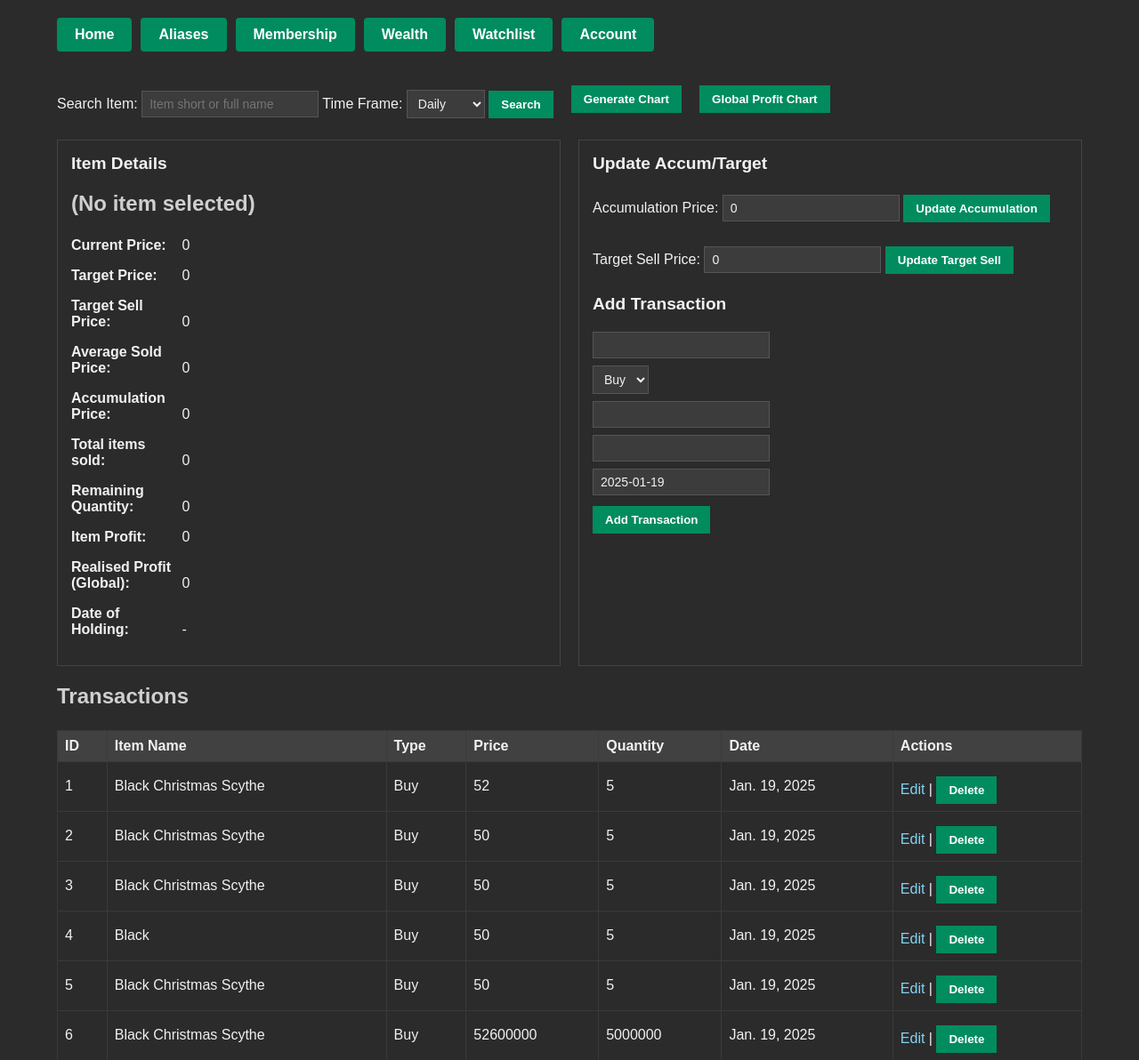
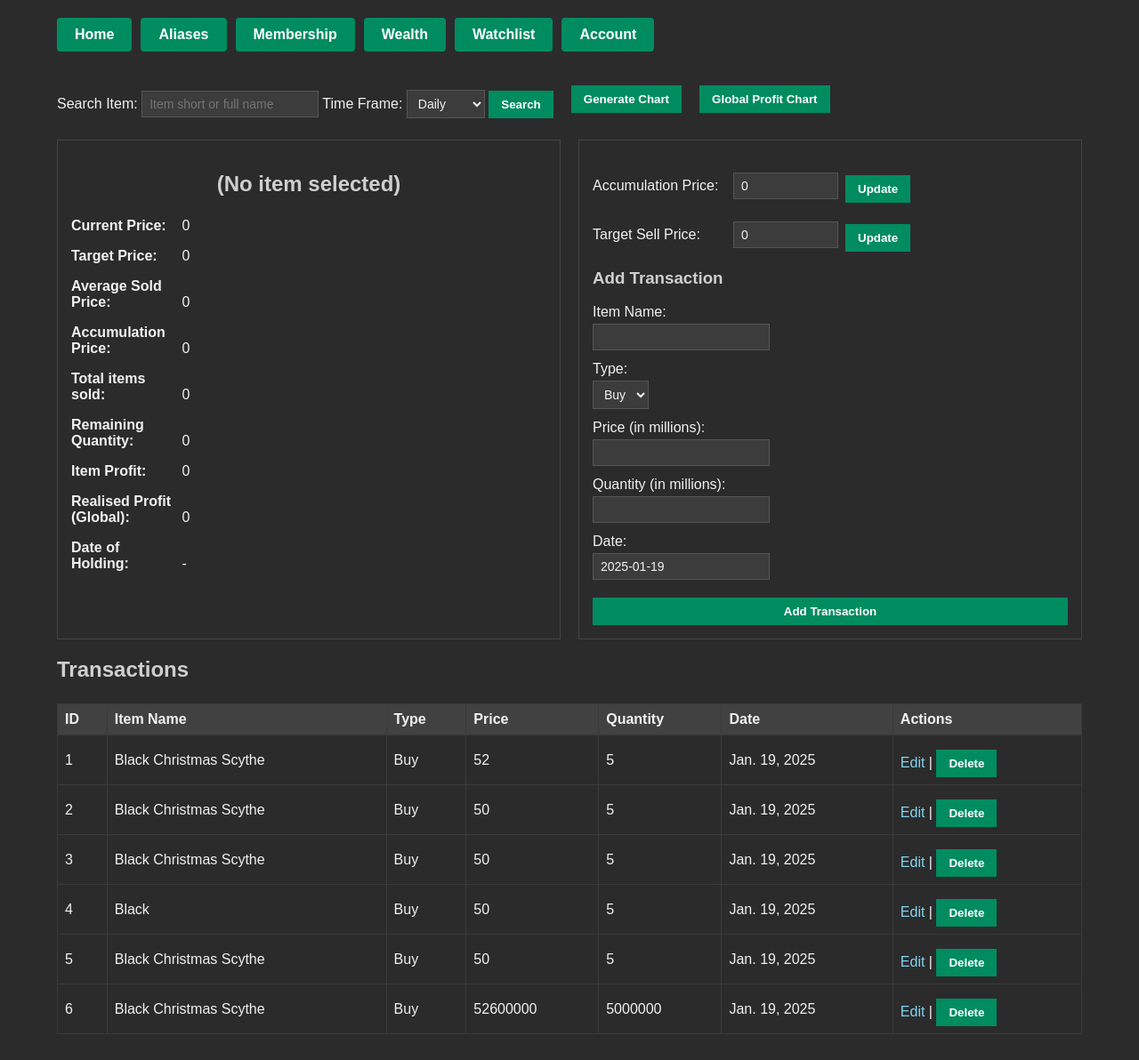
Before and after one commit to Arblack12/trade_tracker, a Django app: page / in a window 1280 px wide. Shown: the top 1192 px of the page at 89% size. After the commit the page ends 1163 px from the top, so only its background shows below. Run offline with Django 5.2, Linux system fonts and the light colour scheme; data comes from the database, SQL or seed files in the repository; both versions use the stored data as it was after the commit.

Commit message:
update #13

```diff
--- a/trades/forms.py
+++ b/trades/forms.py
@@ -19,13 +19,14 @@ class TransactionManualItemForm(forms.Form):
 
     def save(self):
         """
-        Look up or create an `Item` by matching either the alias short_name or item name.
-        Then create a new Transaction.
+        Interpret price & quantity as 'millions'. E.g. if user enters 52.6,
+        we store 52,600,000 in the DB.
         """
         name_input = self.cleaned_data['item_name'].strip()
         trans_type = self.cleaned_data['trans_type']
-        price = self.cleaned_data['price']
-        quantity = self.cleaned_data['quantity']
+        # Convert to millions
+        price = self.cleaned_data['price'] * 1_000_000
+        quantity = self.cleaned_data['quantity'] * 1_000_000
         date_of_holding = self.cleaned_data['date_of_holding']
 
         alias = Alias.objects.filter(short_name__iexact=name_input).first()
@@ -54,7 +55,8 @@ class TransactionManualItemForm(forms.Form):
 class TransactionEditForm(forms.Form):
     """
     A form for editing an existing Transaction, allowing the user to change
-    item name, type, price, quantity, and date.
+    item name, type, price, quantity, and date. We also treat user-entered
+    price/quantity in "millions" for consistency with TransactionManualItemForm.
     """
     transaction_id = forms.IntegerField(widget=forms.HiddenInput())
     item_name = forms.CharField(label="Item Name", max_length=200)
@@ -64,18 +66,19 @@ class TransactionEditForm(forms.Form):
     date_of_holding = forms.DateField()
 
     def load_initial(self, transaction):
-        """Populate initial values from the given Transaction object."""
+        """Populate initial values from the given Transaction object, dividing by 1,000,000 to show 'millions'."""
         self.fields['transaction_id'].initial = transaction.id
         self.fields['item_name'].initial = transaction.item.name
         self.fields['trans_type'].initial = transaction.trans_type
-        self.fields['price'].initial = transaction.price
-        self.fields['quantity'].initial = transaction.quantity
+        # Convert DB-stored price/qty into 'millions'
+        self.fields['price'].initial = transaction.price / 1_000_000.0
+        self.fields['quantity'].initial = transaction.quantity / 1_000_000.0
         self.fields['date_of_holding'].initial = transaction.date_of_holding
 
     def update_transaction(self):
         """
-        Updates the existing Transaction with new data.  If the user changes
-        the item name, we do the same alias→item logic as in the manual form.
+        Updates the existing Transaction with new data, again converting
+        user-entered millions back to the full integer (e.g. 52.6 -> 52,600,000).
         """
         from .models import Transaction, Alias, Item
 
@@ -84,8 +87,8 @@ class TransactionEditForm(forms.Form):
 
         name_input = self.cleaned_data['item_name'].strip()
         trans_type = self.cleaned_data['trans_type']
-        price = self.cleaned_data['price']
-        quantity = self.cleaned_data['quantity']
+        price = self.cleaned_data['price'] * 1_000_000
+        quantity = self.cleaned_data['quantity'] * 1_000_000
         date_of_holding = self.cleaned_data['date_of_holding']
 
         # Same alias logic:
@@ -122,15 +125,18 @@ class AccumulationPriceForm(forms.ModelForm):
         model = AccumulationPrice
         fields = ['item', 'accumulation_price']
 
+
 class TargetSellPriceForm(forms.ModelForm):
     class Meta:
         model = TargetSellPrice
         fields = ['item', 'target_sell_price']
 
+
 class MembershipForm(forms.ModelForm):
     class Meta:
         model = Membership
         fields = ['account_name', 'membership_status', 'membership_end_date']
+
 
 class WealthDataForm(forms.ModelForm):
     class Meta:
@@ -140,6 +146,7 @@ class WealthDataForm(forms.ModelForm):
             'june','july','august','september','october','november','december'
         ]
 
+
 class WatchlistForm(forms.ModelForm):
     class Meta:
         model = Watchlist
--- a/trades/templates/trades/index.html
+++ b/trades/templates/trades/index.html
@@ -26,14 +26,29 @@
         .left-panel, .right-panel {
             flex: 1; border: 1px solid #444; padding: 15px;
         }
-        .panel-title {
-            font-size: 1.2em; margin-bottom: 10px; font-weight: bold;
-        }
         .item-image {
-            max-width: 150px; max-height: 150px; margin-bottom: 10px;
+            max-width: 150px;
+            max-height: 150px;
+            margin-bottom: 10px;
         }
         .field-label {
-            font-weight: bold; width: 120px; display: inline-block;
+            font-weight: bold;
+            width: 120px;
+            display: inline-block;
+        }
+
+        /* Make the accum/target forms line up nicely */
+        .accum-target-form {
+            display: flex;
+            align-items: center;
+            gap: 8px;
+            margin-bottom: 10px;
+        }
+        .accum-target-form label {
+            width: 150px;
+        }
+        .accum-target-form input[type="number"] {
+            width: 100px;
         }
     </style>
 </head>
@@ -48,7 +63,7 @@
             <li><a href="{% url 'trades:membership_list' %}">Membership</a></li>
             <li><a href="{% url 'trades:wealth_list' %}">Wealth</a></li>
             <li><a href="{% url 'trades:watchlist_list' %}">Watchlist</a></li>
-            <!-- Profit Chart link removed as requested -->
+            <!-- Profit Chart link omitted as requested -->
             <li><a href="{% url 'trades:account_page' %}">Account</a></li>
         </ul>
     </div>
@@ -68,7 +83,7 @@
             <button type="submit">Search</button>
         </form>
 
-        <!-- Buttons for chart (as in your existing design) -->
+        <!-- Buttons for chart (kept as example) -->
         <a href="{% url 'trades:global_profit_chart' %}" style="margin-left:10px;">
             <button>Generate Chart</button>
         </a>
@@ -78,9 +93,10 @@
     </div>
 
     <div class="content-row">
-        <!-- LEFT PANEL: item details -->
+        <!-- LEFT PANEL: item image & info -->
         <div class="left-panel">
-            <div class="panel-title">Item Details</div>
+            <!-- REMOVE "Item Details:" heading, center image+name -->
+            <div style="text-align:center;">
                 {% if item_image_url %}
                     <img src="{{ item_image_url }}" alt="Item Image" class="item-image">
                 {% endif %}
@@ -89,14 +105,12 @@
                 {% else %}
                     <h2>(No item selected)</h2>
                 {% endif %}
+            </div>
 
             <p><span class="field-label">Current Price:</span>
                {% if item_transactions|length > 0 %}{{ item_transactions.0.price|floatformat:0 }}{% else %}0{% endif %}</p>
 
             <p><span class="field-label">Target Price:</span>
-               {% if target_obj %}{{ target_obj.target_sell_price|floatformat:0 }}{% else %}0{% endif %}</p>
-
-            <p><span class="field-label">Target Sell Price:</span>
                {% if target_obj %}{{ target_obj.target_sell_price|floatformat:0 }}{% else %}0{% endif %}</p>
 
             <p><span class="field-label">Average Sold Price:</span> {{ avg_sold_price|floatformat:0 }}</p>
@@ -116,37 +130,54 @@
                {% if item_transactions|length > 0 %}{{ item_transactions.0.date_of_holding }}{% else %}-{% endif %}</p>
         </div>
 
-        <!-- RIGHT PANEL: Update Accum/Target + Add Transaction -->
+        <!-- RIGHT PANEL: Accum/Target forms + Add Transaction -->
         <div class="right-panel">
-            <div class="panel-title">Update Accum/Target</div>
+            <!-- We remove the "Update Accum/Target" heading -->
+
             <!-- Accumulation form -->
-            <form method="post" style="margin-bottom:10px;">
+            <form method="post" class="accum-target-form">
                 {% csrf_token %}
                 <input type="hidden" name="acc_item_id" value="{% if item_obj %}{{ item_obj.id }}{% endif %}">
                 <label for="acc_price">Accumulation Price:</label>
                 <input type="number" step="0.01" name="accumulation_price" id="acc_price"
                        value="{% if accumulation_obj %}{{ accumulation_obj.accumulation_price }}{% else %}0{% endif %}">
-                <button type="submit" name="update_accumulation">Update Accumulation</button>
+                <button type="submit" name="update_accumulation">Update</button>
             </form>
 
             <!-- Target Sell Price form -->
-            <form method="post" style="margin-bottom:20px;">
+            <form method="post" class="accum-target-form">
                 {% csrf_token %}
                 <input type="hidden" name="ts_item_id" value="{% if item_obj %}{{ item_obj.id }}{% endif %}">
                 <label for="ts_price">Target Sell Price:</label>
                 <input type="number" step="0.01" name="target_sell_price" id="ts_price"
                        value="{% if target_obj %}{{ target_obj.target_sell_price }}{% else %}0{% endif %}">
-                <button type="submit" name="update_target_sell">Update Target Sell</button>
+                <button type="submit" name="update_target_sell">Update</button>
             </form>
 
-            <div class="panel-title">Add Transaction</div>
-            <form method="post">
+            <!-- Add Transaction form (labels + alignment) -->
+            <h3>Add Transaction</h3>
+            <form method="post" style="display:flex; flex-direction:column; gap:8px;">
                 {% csrf_token %}
-                {{ transaction_form.item_name }}<br>
-                {{ transaction_form.trans_type }}<br>
-                {{ transaction_form.price }}<br>
-                {{ transaction_form.quantity }}<br>
-                {{ transaction_form.date_of_holding }}<br>
+                <div>
+                    <label>Item Name:</label><br>
+                    {{ transaction_form.item_name }}
+                </div>
+                <div>
+                    <label>Type:</label><br>
+                    {{ transaction_form.trans_type }}
+                </div>
+                <div>
+                    <label>Price (in millions):</label><br>
+                    {{ transaction_form.price }}
+                </div>
+                <div>
+                    <label>Quantity (in millions):</label><br>
+                    {{ transaction_form.quantity }}
+                </div>
+                <div>
+                    <label>Date:</label><br>
+                    {{ transaction_form.date_of_holding }}
+                </div>
                 <button type="submit" name="add_transaction">Add Transaction</button>
             </form>
         </div>
@@ -194,29 +225,29 @@
     {% if edit_form %}
         <hr>
         <h2>Edit Transaction</h2>
-        <form method="post">
+        <form method="post" style="display:flex; flex-direction:column; gap:8px;">
             {% csrf_token %}
             {{ edit_form.transaction_id }}
-            <p>
+            <div>
               <label>Item Name:</label><br>
               {{ edit_form.item_name }}
-            </p>
-            <p>
+            </div>
+            <div>
               <label>Type:</label><br>
               {{ edit_form.trans_type }}
-            </p>
-            <p>
-              <label>Price:</label><br>
+            </div>
+            <div>
+              <label>Price (in millions):</label><br>
               {{ edit_form.price }}
-            </p>
-            <p>
-              <label>Quantity:</label><br>
+            </div>
+            <div>
+              <label>Quantity (in millions):</label><br>
               {{ edit_form.quantity }}
-            </p>
-            <p>
+            </div>
+            <div>
               <label>Date:</label><br>
               {{ edit_form.date_of_holding }}
-            </p>
+            </div>
             <button type="submit" name="update_transaction">Update Transaction</button>
         </form>
     {% endif %}
--- a/trades/views.py
+++ b/trades/views.py
@@ -30,7 +30,7 @@ def index(request):
       - Search, timeframe
       - Item details panel
       - Forms to update accumulation/target-sell
-      - Add transaction form (redirects with ?search= the new item)
+      - Add transaction form
       - Edit/delete transaction form at the bottom
     """
     timeframe = request.GET.get('timeframe', 'Daily')
@@ -125,7 +125,7 @@ def index(request):
                 messages.error(request, "Error updating transaction.")
                 edit_form = ef
 
-    # If GET or we have form errors, we proceed:
+    # If GET or we have form errors, proceed:
     transaction_form = TransactionManualItemForm()
 
     # Perform an optional item search
@@ -215,6 +215,7 @@ def alias_list(request):
       - Adding a new Alias
       - Editing an existing Alias
       - Listing all Aliases
+      - Now also filtering by first letter of short_name if requested
     """
     edit_alias = None
     if 'edit_id' in request.GET:
@@ -243,11 +244,21 @@ def alias_list(request):
         else:
             form = AliasForm()
 
-    aliases = Alias.objects.all().order_by('full_name')
+    # "Sort by letter" logic:
+    letter = request.GET.get('letter', '')
+    if letter:
+        aliases = Alias.objects.filter(short_name__istartswith=letter).order_by('short_name')
+    else:
+        aliases = Alias.objects.all().order_by('short_name')
+
+    # Provide a list of letters A-Z to filter
+    letters = [chr(i) for i in range(ord('A'), ord('Z') + 1)]
+
     return render(request, 'trades/alias_list.html', {
         'form': form,
         'aliases': aliases,
         'edit_alias': edit_alias,
+        'letters': letters,
     })
 
 
@@ -364,11 +375,11 @@ def calculate_fifo_profits():
             sell_price = trans.price
             profit = 0.0
 
+            # Example fee of 2% (arbitrary example from earlier code)
             while qty_to_sell > 0 and purchase_lots[item_id]:
                 lot = purchase_lots[item_id][0]
                 used = min(qty_to_sell, lot['qty'])
 
-                # Example fee of 2%
                 partial_profit = (sell_price * used * 0.98) - (lot['price'] * used)
                 profit += partial_profit
 
```
Also changed, not shown: trades/templates/trades/alias_list.html (+36 -5 lines), db.sqlite3. Lines whose indentation alone changed are shown as unchanged.
